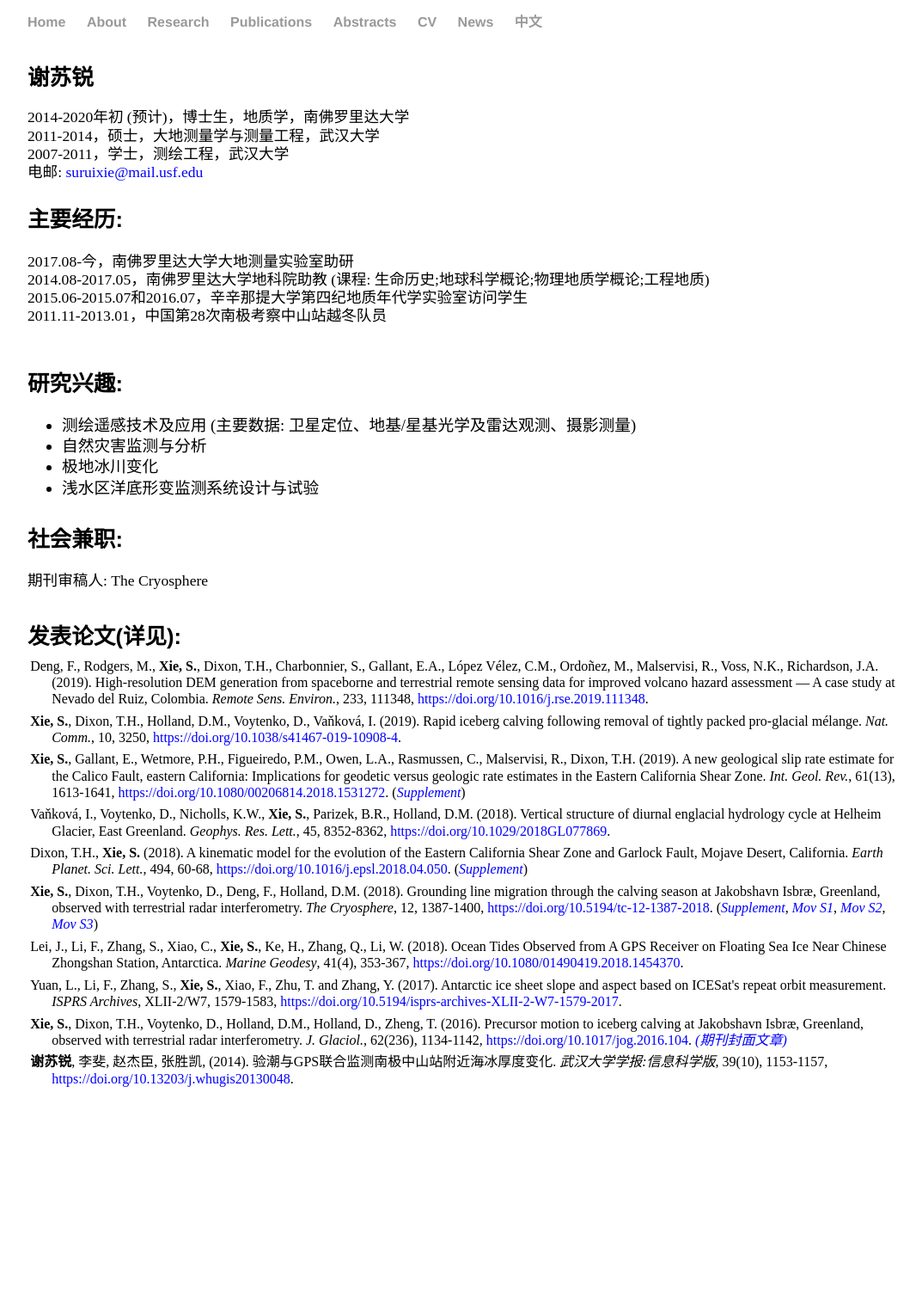
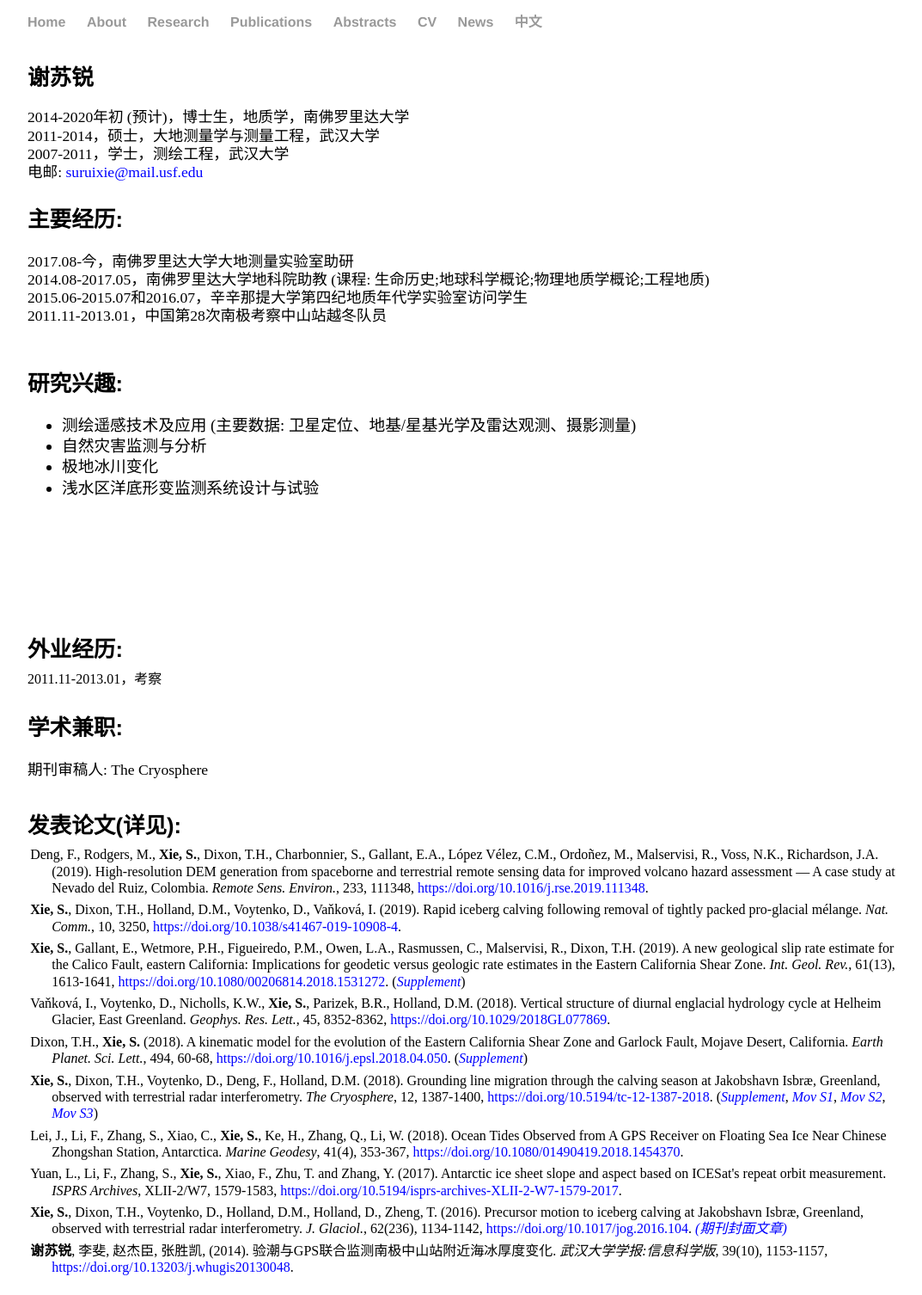
Before and after one commit to suruixie/suruixie.github.io, a Jekyll site: the page built from Chinese/index.html, in a window 1280 px wide. Shown: the whole page at 86% size, without its empty margins (96-1169 px from the left). Built offline with Jekyll 4.4.1, drawn with Linux system fonts in a browser that asks for light colours; a style sheet for code colours, icons or effects is not loaded; before the commit the page ends 1286 px from its top, so only the background shows below that.

Commit message:
Update index.html

```diff
--- a/Chinese/index.html
+++ b/Chinese/index.html
@@ -32,7 +32,12 @@ title: 苏锐的中文页面
 	    </ul>
 	</div>
 	<div class="sideText">
-	    <h4 style="margin-top:1em;margin-bottom:0.2em;">社会兼职: </h4>
+	    <h4 style="margin-top:6em;margin-bottom:0.2em;">外业经历: </h4>
+            2011.11-2013.01，考察<br>
+            </p>
+	</div>
+	<div class="sideText">
+	    <h4 style="margin-top:1em;margin-bottom:0.2em;">学术兼职: </h4>
             <p style="line-height: 120%;">期刊审稿人: The Cryosphere<br>
             </p>
 	</div>
```
